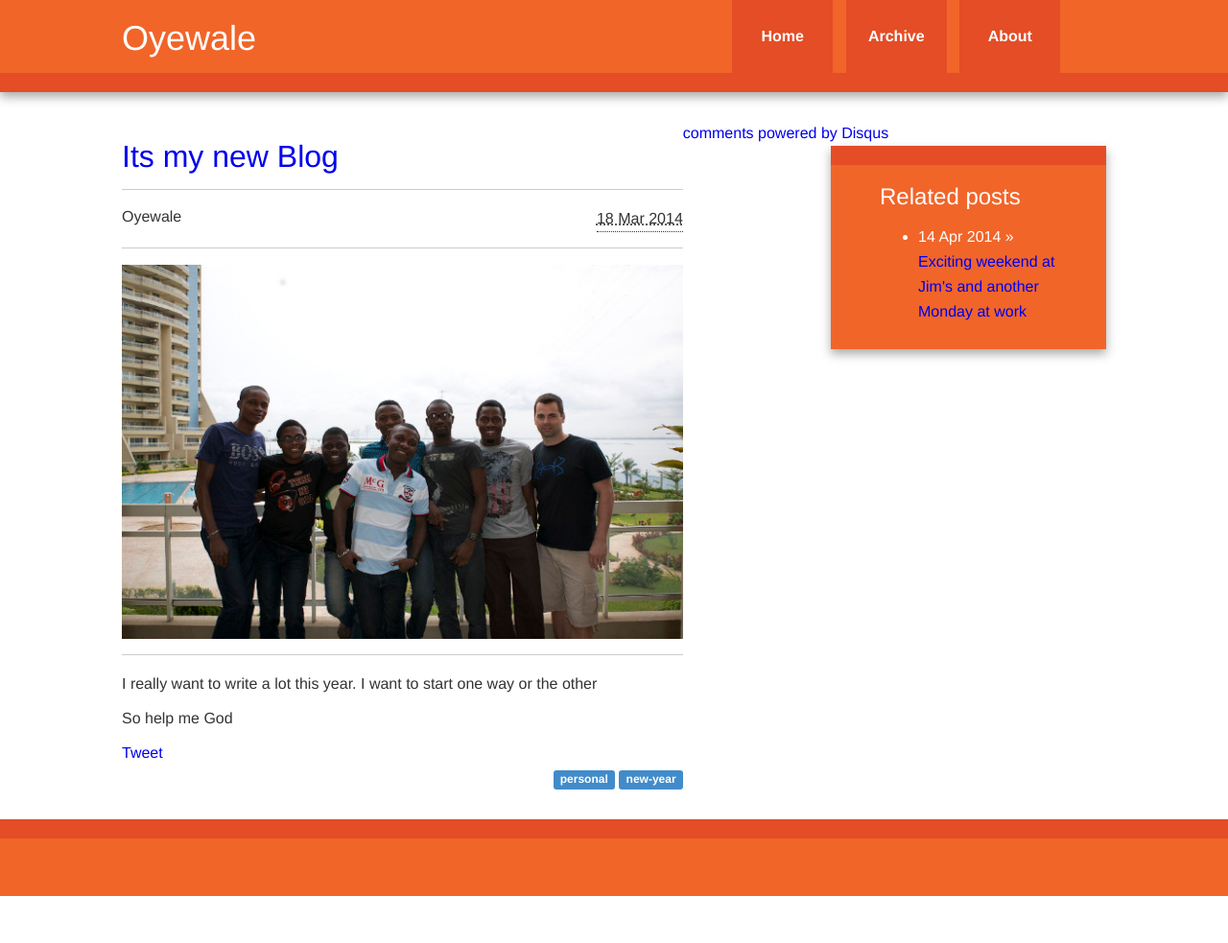
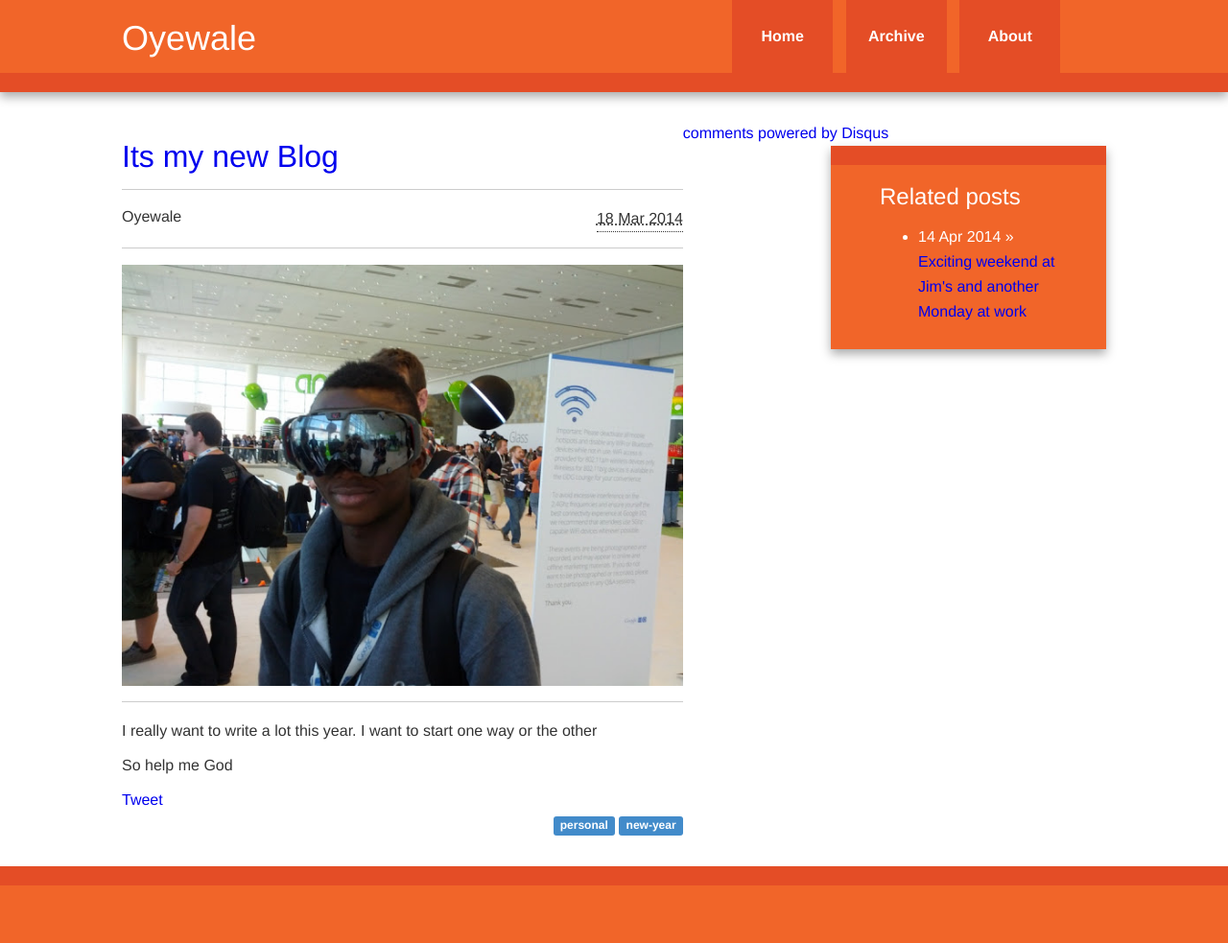
Before and after one commit to waleoyediran/waleoyediran.github.io, a Jekyll site: the page built from _posts/2014-03-18-its-my-new-blog.md, in a window 1280 px wide. Shown: the whole page at 96% size. Built offline with Jekyll 4.4.1, drawn with Linux system fonts in a browser that asks for light colours; nearby versions of some CDN libraries; Markdown is read by kramdown in place of the engine named in the settings; comment, search, counter and statistics services are not loaded; before the commit the page ends 934 px from its top, so only the background shows below that.

Commit message:
bug fixes

```diff
--- a/_layouts/post.html
+++ b/_layouts/post.html
@@ -2,7 +2,8 @@
 layout: default
 ---
 {% assign post = page %}
-<div class="hfeed">{% include post-article.html %}</div>
+<div class="hfeed">
+    {% include post-article.html %}
     <div id="disqus_thread"></div>
     <script type="text/javascript">
         /* * * CONFIGURATION VARIABLES: EDIT BEFORE PASTING INTO YOUR WEBPAGE * * */
@@ -18,6 +19,8 @@ layout: default
     <noscript>Please enable JavaScript to view the <a href="http://disqus.com/?ref_noscript">comments powered by Disqus.</a></noscript>
     <a href="http://disqus.com" class="dsq-brlink">comments powered by <span class="logo-disqus">Disqus</span></a>
 
+</div>
+
 
 {% if site.related_posts.size > 0 %}
 <aside>
--- a/_posts/2014-03-18-its-my-new-blog.md
+++ b/_posts/2014-03-18-its-my-new-blog.md
@@ -2,7 +2,7 @@
 layout: post
 title: Its my new Blog
 author: Oyewale
-feature-image: everyone.jpg
+feature-image: io.jpg
 tags:
 - personal
 - new-year
--- a/index.html
+++ b/index.html
@@ -3,7 +3,7 @@ layout: default
 description: Welcome to my little corner.
 ---
 
-{% for post in site.posts limit: 4 %}
+{% for post in site.posts limit: 2 %}
 <div class="hfeed">{% include post-article.html %}</div>
 {% endfor %}
 
```
Also changed, not shown: images/io.jpg (added). Lines whose indentation alone changed are shown as unchanged.
